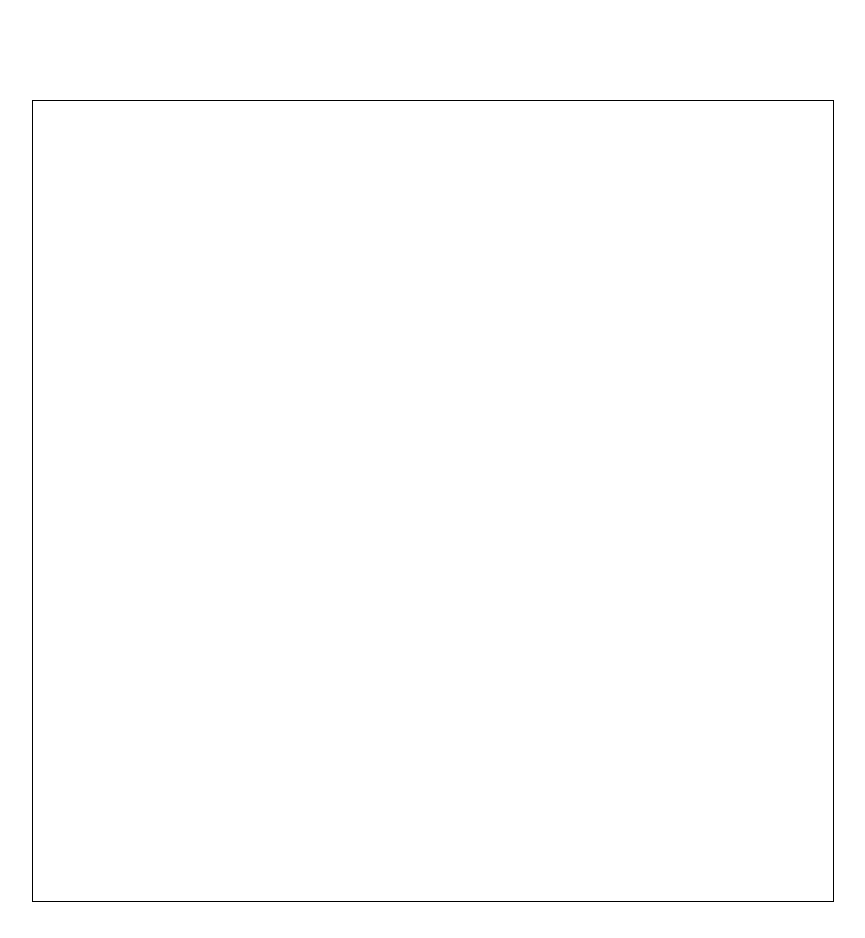
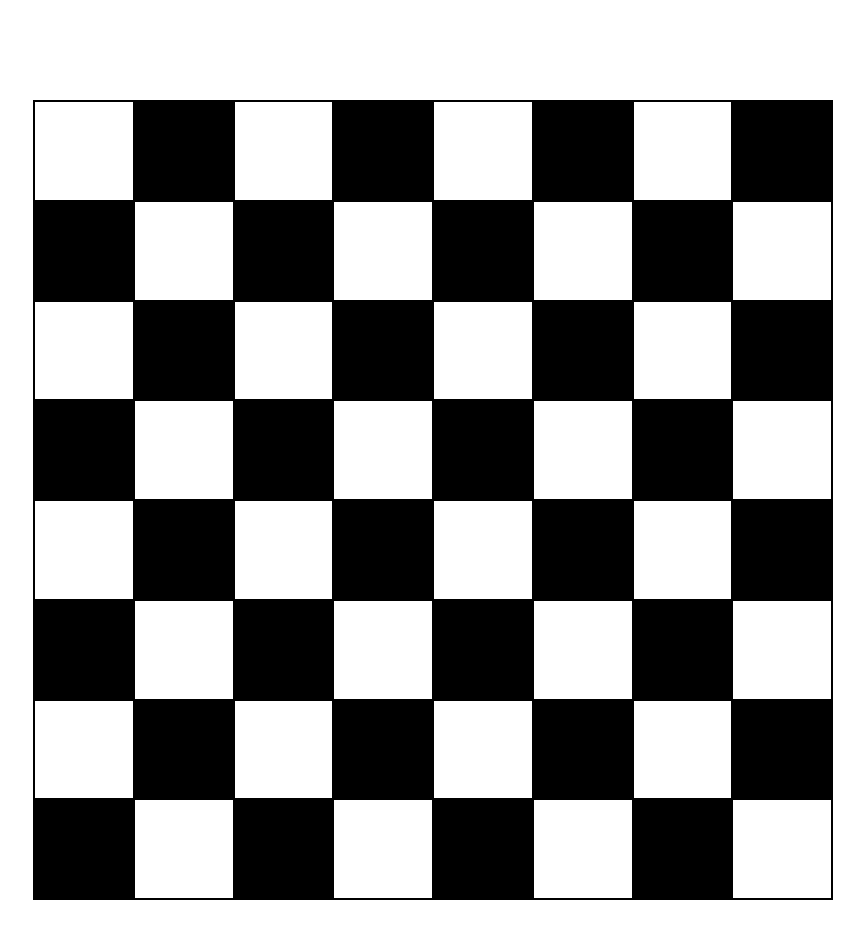
Before and after one commit to PrasadThatipudi/chess_board, a plain HTML site: page index.html in a window 1280 px wide. Shown: the whole page, without its empty margins (207-1072 px from the left). Drawn offline with Linux system fonts and the light colour scheme.

Commit message:
adds cells

```diff
--- a/index.html
+++ b/index.html
@@ -4,6 +4,7 @@
     <title>Chess Board</title>
     <style>
       * {
+        box-sizing: border-box;
         margin: 0;
         padding: 0;
       }
@@ -14,9 +15,96 @@
         height: 800px;
         border: 1px solid black;
       }
+
+      .black {
+        background-color: black;
+      }
+
+      .white {
+        background-color: white;
+      }
+
+      .cell {
+        float: left;
+        border: 0.5px solid black;
+        width: 12.5%;
+        height: 12.5%;
+      }
     </style>
   </head>
   <body>
-    <div id="board"></div>
+    <div id="board">
+      <div class="cell white"></div>
+      <div class="cell black"></div>
+      <div class="cell white"></div>
+      <div class="cell black"></div>
+      <div class="cell white"></div>
+      <div class="cell black"></div>
+      <div class="cell white"></div>
+      <div class="cell black"></div>
+
+      <div class="cell black"></div>
+      <div class="cell white"></div>
+      <div class="cell black"></div>
+      <div class="cell white"></div>
+      <div class="cell black"></div>
+      <div class="cell white"></div>
+      <div class="cell black"></div>
+      <div class="cell white"></div>
+
+      <div class="cell white"></div>
+      <div class="cell black"></div>
+      <div class="cell white"></div>
+      <div class="cell black"></div>
+      <div class="cell white"></div>
+      <div class="cell black"></div>
+      <div class="cell white"></div>
+      <div class="cell black"></div>
+
+      <div class="cell black"></div>
+      <div class="cell white"></div>
+      <div class="cell black"></div>
+      <div class="cell white"></div>
+      <div class="cell black"></div>
+      <div class="cell white"></div>
+      <div class="cell black"></div>
+      <div class="cell white"></div>
+
+      <div class="cell white"></div>
+      <div class="cell black"></div>
+      <div class="cell white"></div>
+      <div class="cell black"></div>
+      <div class="cell white"></div>
+      <div class="cell black"></div>
+      <div class="cell white"></div>
+      <div class="cell black"></div>
+
+      <div class="cell black"></div>
+      <div class="cell white"></div>
+      <div class="cell black"></div>
+      <div class="cell white"></div>
+      <div class="cell black"></div>
+      <div class="cell white"></div>
+      <div class="cell black"></div>
+      <div class="cell white"></div>
+
+      <div class="cell white"></div>
+      <div class="cell black"></div>
+      <div class="cell white"></div>
+      <div class="cell black"></div>
+      <div class="cell white"></div>
+      <div class="cell black"></div>
+      <div class="cell white"></div>
+      <div class="cell black"></div>
+
+      <div class="cell black"></div>
+      <div class="cell white"></div>
+      <div class="cell black"></div>
+      <div class="cell white"></div>
+      <div class="cell black"></div>
+      <div class="cell white"></div>
+      <div class="cell black"></div>
+      <div class="cell white"></div>
+    </div>
   </body>
 </html>
```
